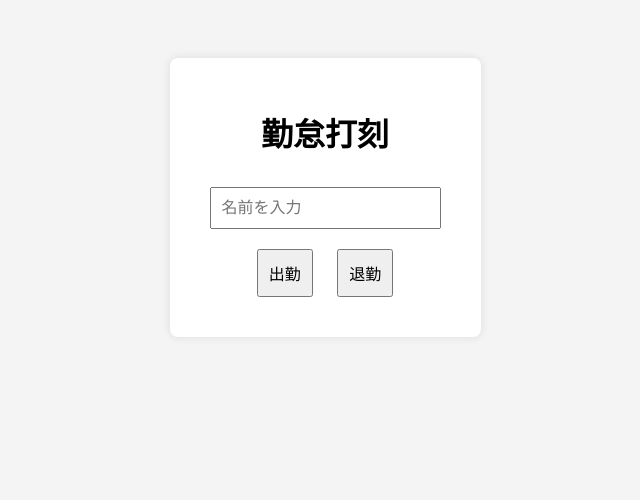
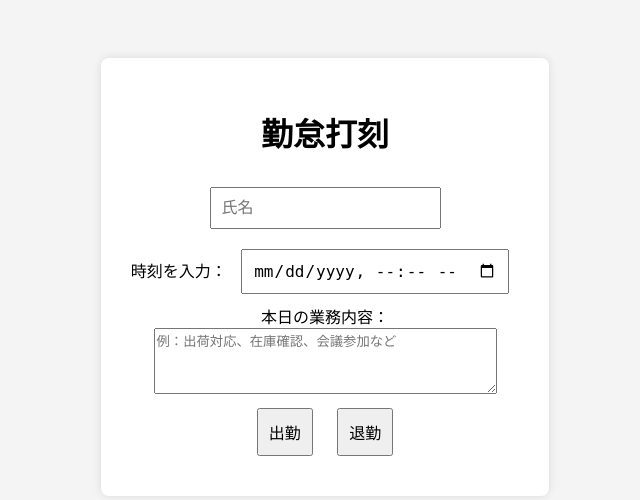
Before and after one commit to 2Duo/kintai-system, a Flask app: page / in a window 1280 px wide. Shown: the top 500 px of the page, without its empty margins (315-955 px from the left). Run offline with Flask 3, Linux system fonts and the light colour scheme.

Commit message:
Update index.html

```diff
--- a/templates/index.html
+++ b/templates/index.html
@@ -9,7 +9,12 @@
     <div class="container">
         <h1>勤怠打刻</h1>
         <form action="/punch" method="post">
-            <input type="text" name="name" placeholder="名前を入力" required><br>
+            <!-- 仮の氏名入力（ログイン機能後は非表示予定） -->
+            <input type="text" name="name" placeholder="氏名" required><br>
+            <label for="timestamp">時刻を入力：</label>
+            <input type="datetime-local" name="timestamp" required><br>
+            <label for="description">本日の業務内容：</label><br>
+            <textarea name="description" rows="4" cols="40" placeholder="例：出荷対応、在庫確認、会議参加など"></textarea><br>
             <button type="submit" name="type" value="in">出勤</button>
             <button type="submit" name="type" value="out">退勤</button>
         </form>
```
